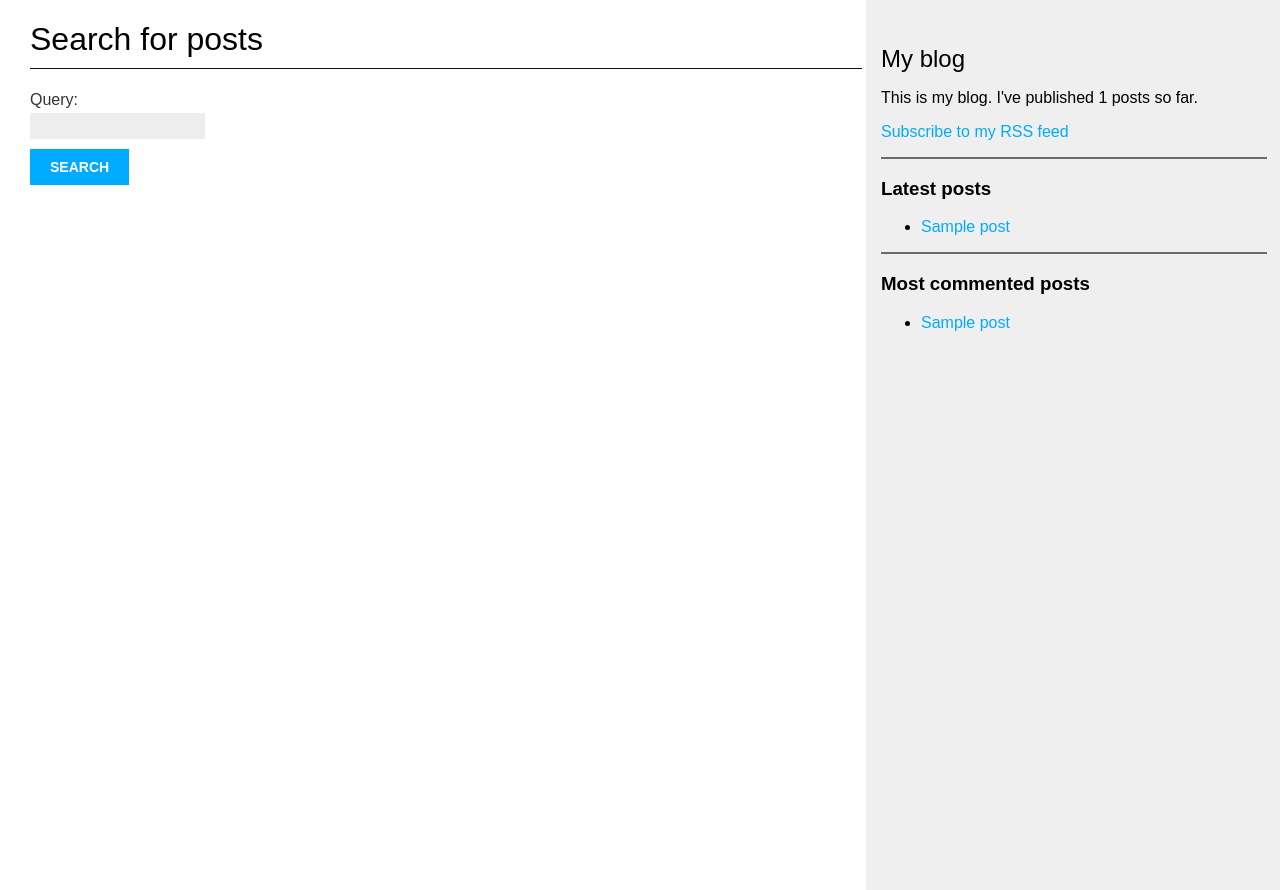
After one commit to 1LHOM/BlogApp, a Django app: page /blog/search/ in a window 1280 px wide. The commit adds this page. Run offline with Django 4.2, Linux system fonts and the light colour scheme; tables that the repository leaves empty hold one stand-in row (values such as "Sample post").

Commit message:
Added:   -custom template tags and filters   -sitemap   -RSS feeds   -full-text search (simple, search in multiple fields, Stemming and ranking results, Weighting queries, Searching with trigram similarity

```diff
--- a/BlogApp/urls.py
+++ b/BlogApp/urls.py
@@ -16,8 +16,17 @@ Including another URLconf
 from django.contrib import admin
 from django.urls import path, include
 from blog import views as blog
+from django.contrib.sitemaps.views import sitemap as read_site
+from blog.sitemaps import PostSitemap
+
+
+sitemaps = {
+    'posts': PostSitemap,
+}
 
 urlpatterns = [
     path('admin/', admin.site.urls),
     path('blog/', include('blog.urls', namespace='blog')),
+    path('sitemap.xml/', read_site, {'sitemaps': sitemaps},
+         name='django.contrib.sitemaps.views.sitemap')
 ]
--- a/blog/forms.py
+++ b/blog/forms.py
@@ -1,5 +1,9 @@
 from .models import Comment
 from django import forms
+
+
+class SearchForm(forms.Form):
+    query = forms.CharField()
 
 
 class EmailPostForm(forms.Form):
--- a/blog/static/css/blog.css
+++ b/blog/static/css/blog.css
@@ -31,14 +31,15 @@ h2 {
 
 #content {
     float:left;
-    width:70%;
+    width:65%;
     padding:0 0 0 30px;
 }
 
-#sidebar {
-    float:right;
-    width:20%;
-    padding:10px;
+div#sidebar {
+    position: fixed;
+    right: 0;
+    width:30%;
+    padding:15px;
     background:#efefef;
     height: 100%;
 }
--- a/blog/templates/blog/base.html
+++ b/blog/templates/blog/base.html
@@ -1,4 +1,6 @@
 {% load static %}
+{% load blog_tags %}
+
 <html>
     <head>
         <title>
@@ -16,7 +18,23 @@
         </div>
         <div id="sidebar">
             <h2>My blog</h2>
-            <p>This is my blog.</p>
+            <p>This is my blog. I've published {% total_posts %} posts so far.</p>
+            <p>
+                <a href="{% url "blog:post_feed" %}">Subscribe to my RSS feed</a>
+            </p>
+            <hr>
+            <h3>Latest posts</h3>
+            {% show_latest_posts 3 %}
+            <hr>
+            <h3>Most commented posts</h3>
+            {% get_most_commented_posts as most_commented_posts %}
+            <ul>
+                {% for post in most_commented_posts %}
+                    <li>
+                        <a href="{{ post.get_absolute_url }}">{{ post.title }}</a>
+                    </li>
+                {% endfor %}
+            </ul>
         </div>
     </body>
 </html>
--- a/blog/templates/blog/post/detail.html
+++ b/blog/templates/blog/post/detail.html
@@ -1,4 +1,5 @@
 {% extends "blog/base.html" %}
+{% load blog_tags %}
 
 {% block title %}
     {{ post.title }}
@@ -9,7 +10,7 @@
     <p class="date">
         Published {{ post.publish }} by {{ post.author }}
     </p>
-    {{ post.body|linebreaks }}
+    {{ post.body|markdown }}
     <p>
         <a href="{% url "blog:post_share" post.id %}">
             Share this post
--- /dev/null
+++ b/blog/templates/blog/post/latest_posts.html
@@ -0,0 +1,7 @@
+<ul>
+    {% for post in latest_posts %}
+        <li>
+            <a href="{{ post.get_absolute_url }}">{{ post.title }}</a>
+        </li>
+    {% endfor %}
+</ul>
--- a/blog/templates/blog/post/list.html
+++ b/blog/templates/blog/post/list.html
@@ -1,5 +1,6 @@
 {% extends "blog/base.html" %}
 {% load static %}
+{% load blog_tags %}
 
 {% block title %}
     My Blog
@@ -25,7 +26,7 @@
             <p class="date">
                 Published {{ post.publish }} by {{ post.author }}
             </p>
-            {{ post.body|truncatewords:50|linebreaks }}
+            {{ post.body|markdown|truncatewords_html:20 }}
         </div>
     {% endfor %}
     {% include "blog/pagination.html" with page=posts %}
--- /dev/null
+++ b/blog/templates/blog/post/search.html
@@ -0,0 +1,28 @@
+{% extends "blog/base.html" %}
+{% load blog_tags %}
+
+{% block title %}Search{% endblock %}
+
+{% block content %}
+    {% if query %}
+        <h1>Posts containing "{{ query }}"</h1>
+        <h3>
+            {% with results.count as total_results %}
+                Found {{ total_results }} result{{ total_results|pluralize }}
+            {% endwith %}
+        </h3>
+        {% for post in results %}
+            <h4><a href="{{ post.get_absolute_url }}">{{ post.title }}</a></h4>
+            {{ post.body|markdown|truncatewords_html:5 }}
+        {% empty %}
+            <p>There are no results for your query.</p>
+        {% endfor %}
+        <p><a href="{% url "blog:post_search" %}">Search again</a></p>
+    {% else %}
+        <h1>Search for posts</h1>
+        <form method="get">
+            {{ form.as_p }}
+            <input type="submit" value="Search">
+        </form>
+    {% endif %}
+{% endblock %}
--- /dev/null
+++ b/blog/templatetags/blog_tags.py
@@ -0,0 +1,35 @@
+from django import template
+from ..models import Post
+from django.db.models import Count
+from django.utils.safestring import mark_safe
+import markdown
+
+
+register = template.Library()
+
+
+@register.filter(name='markdown')
+def markdown_format(text):
+    return mark_safe(markdown.markdown(text))
+
+
+@register.simple_tag
+def get_most_commented_posts(count=5):
+    return Post.published.annotate(total_comments=Count('comments')
+                                   ).order_by('-total_comments')[:count]
+
+
+@register.simple_tag
+def total_posts():
+    return Post.published.count()
+
+
+@register.simple_tag
+def total_drafts():
+    return Post.objects.filter(status='draft').count()
+
+
+@register.inclusion_tag('blog/post/latest_posts.html')
+def show_latest_posts(count=5):
+    latest_posts = Post.published.order_by('-publish')[:count]
+    return {'latest_posts': latest_posts}
--- a/blog/urls.py
+++ b/blog/urls.py
@@ -1,5 +1,6 @@
 from django.urls import path
 from . import views
+from.feeds import LatestPostsFeed
 
 app_name = 'blog'
 
@@ -11,5 +12,6 @@ urlpatterns = [
     path('<int:year>/<int:month>/<int:day>/<slug:post>/', views.post_detail, name='post_detail'),
     path('<int:post_id>/share/', views.post_share, name='post_share'),
     path('tag/<slug:tag_slug>/', views.post_list, name='post_list_by_tag'),
-
+    path('feed/', LatestPostsFeed(), name='post_feed'),
+    path('search/', views.post_search, name='post_search'),
 ]
--- a/blog/views.py
+++ b/blog/views.py
@@ -3,10 +3,37 @@ from django.db.models import Count
 from django.shortcuts import render, get_object_or_404
 from django.views.generic import ListView
 from django.core.paginator import Paginator, EmptyPage, PageNotAnInteger
+from django.contrib.postgres.search import SearchVector, SearchQuery, SearchRank, TrigramSimilarity
 
-from .forms import EmailPostForm, CommentForm
+from .forms import EmailPostForm, CommentForm, SearchForm
 from .models import Post
 from taggit.models import Tag
+
+
+def post_search(request):
+    form = SearchForm()
+    query = None
+    results = []
+    if 'query' in request.GET:
+        form = SearchForm(request.GET)
+        if form.is_valid():
+            query = form.cleaned_data['query']
+            search_vector = SearchVector('title', weight='A') + SearchVector('body', weight='B')
+            search_query = SearchQuery(query)
+
+            # search by similarity
+            results = Post.published.annotate(
+                similarity=TrigramSimilarity('title', query),
+            ).filter(similarity__gt=0.1).order_by('-similarity')
+
+            # search by rank
+            # results = Post.published.annotate(
+            #     rank=SearchRank(search_vector, search_query)
+            # ).filter(rank__gte=0.3).order_by('-rank')
+
+    return render(request, 'blog/post/search.html', {'form': form,
+                                                     'query': query,
+                                                     'results': results})
 
 
 def post_list(request, tag_slug=None):
--- a/requirements.txt
+++ b/requirements.txt
@@ -1,5 +1,6 @@
 asgiref==3.5.2
 Django==4.1
+django-taggit==3.0.0
 Pillow==9.2.0
 sqlparse==0.4.2
 tzdata==2022.1
```
Also changed, not shown: BlogApp/settings.py (+12 -2 lines), blog/feeds.py (added, +20 -0 lines), blog/sitemaps.py (added, +13 -0 lines), blog/templatetags/__init__.py (added).
